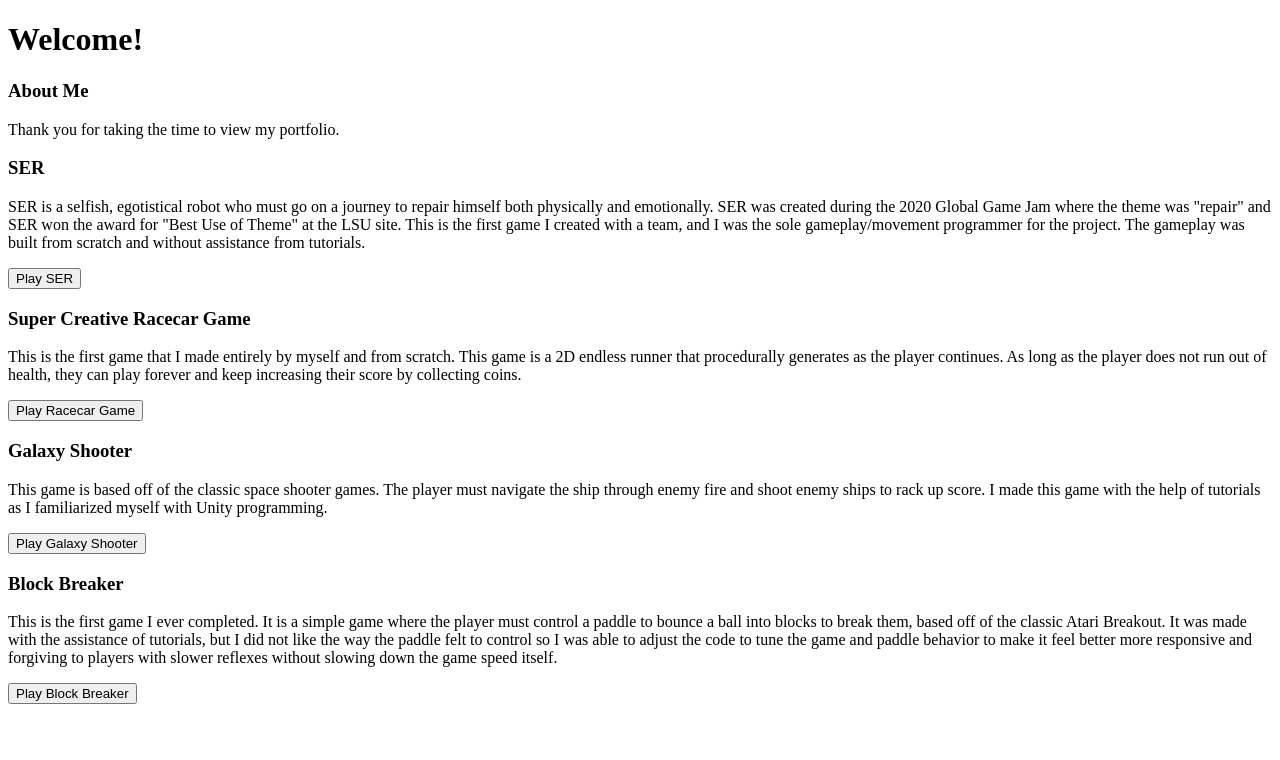
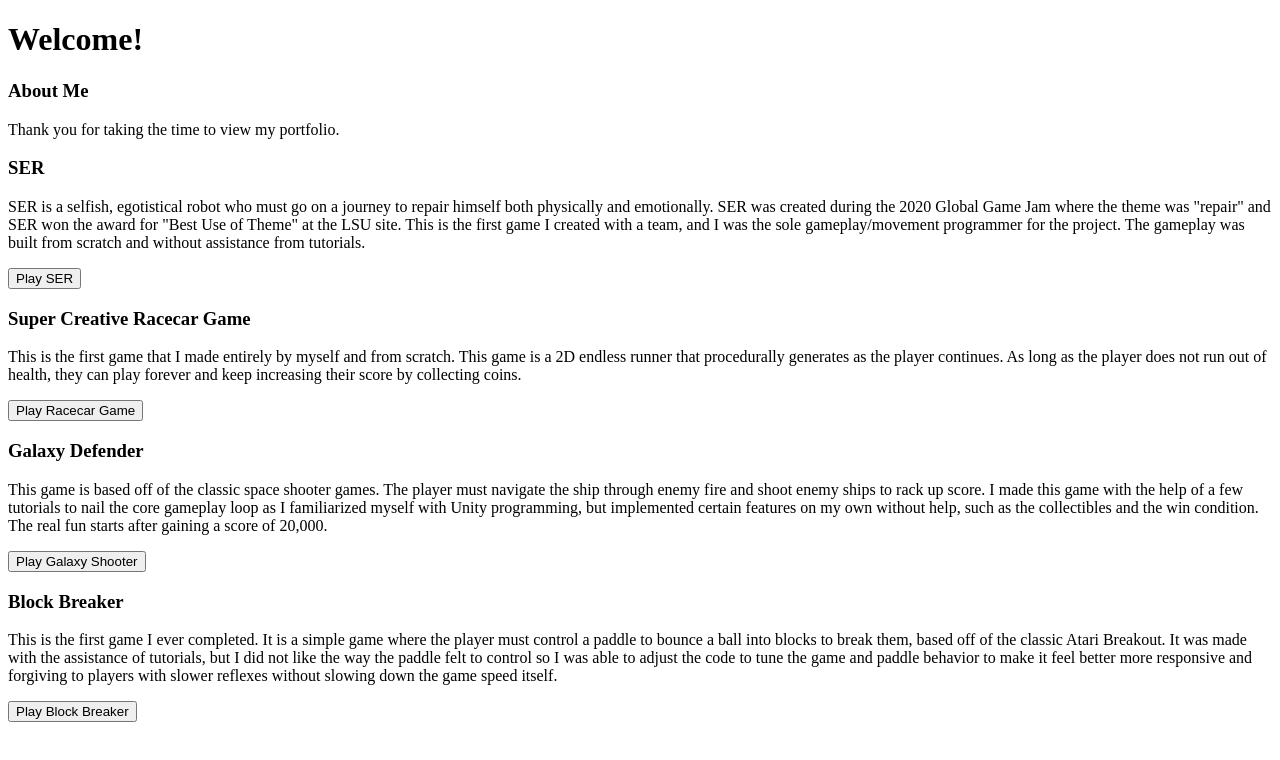
Before and after one commit to LenusJack4/LenusJack4.github.io, a plain HTML site: page index.html in a window 1280 px wide. Drawn offline with nearby package versions, Linux system fonts and the light colour scheme.

Commit message:
add galaxy defender

```diff
--- a/index.html
+++ b/index.html
@@ -45,7 +45,7 @@
             gameOpen[2] = false;
         }
         else if(!$('#iframe').length) {
-            $('#spaceIframe').html('<iframe src="https://i.simmer.io/@Ljack4/block-breaker-tuned?skin=smg" style="width:960px;height:600px;border:0"></iframe>');
+            $('#spaceIframe').html('<iframe src="https://i.simmer.io/@Ljack4/galaxy-defender-patched?skin=smg" style="width:405px;height:720px;border:0"></iframe>');
             $('#spaceButton').html('Close Galaxy Shooter');
             gameOpen[2] = true;
         }
@@ -86,8 +86,8 @@
     <button id='raceButton'>Play Racecar Game</button>
     <div id='raceIframe'></div>
 
-    <h3>Galaxy Shooter</h3>
-    <p>This game is based off of the classic space shooter games. The player must navigate the ship through enemy fire and shoot enemy ships to rack up score. I made this game with the help of tutorials as I familiarized myself with Unity programming.</p>
+    <h3>Galaxy Defender</h3>
+    <p>This game is based off of the classic space shooter games. The player must navigate the ship through enemy fire and shoot enemy ships to rack up score. I made this game with the help of a few tutorials to nail the core gameplay loop as I familiarized myself with Unity programming, but implemented certain features on my own without help, such as the collectibles and the win condition. The real fun starts after gaining a score of 20,000.</p>
     <button id='spaceButton'>Play Galaxy Shooter</button>
     <div id='spaceIframe'></div>
 
```
